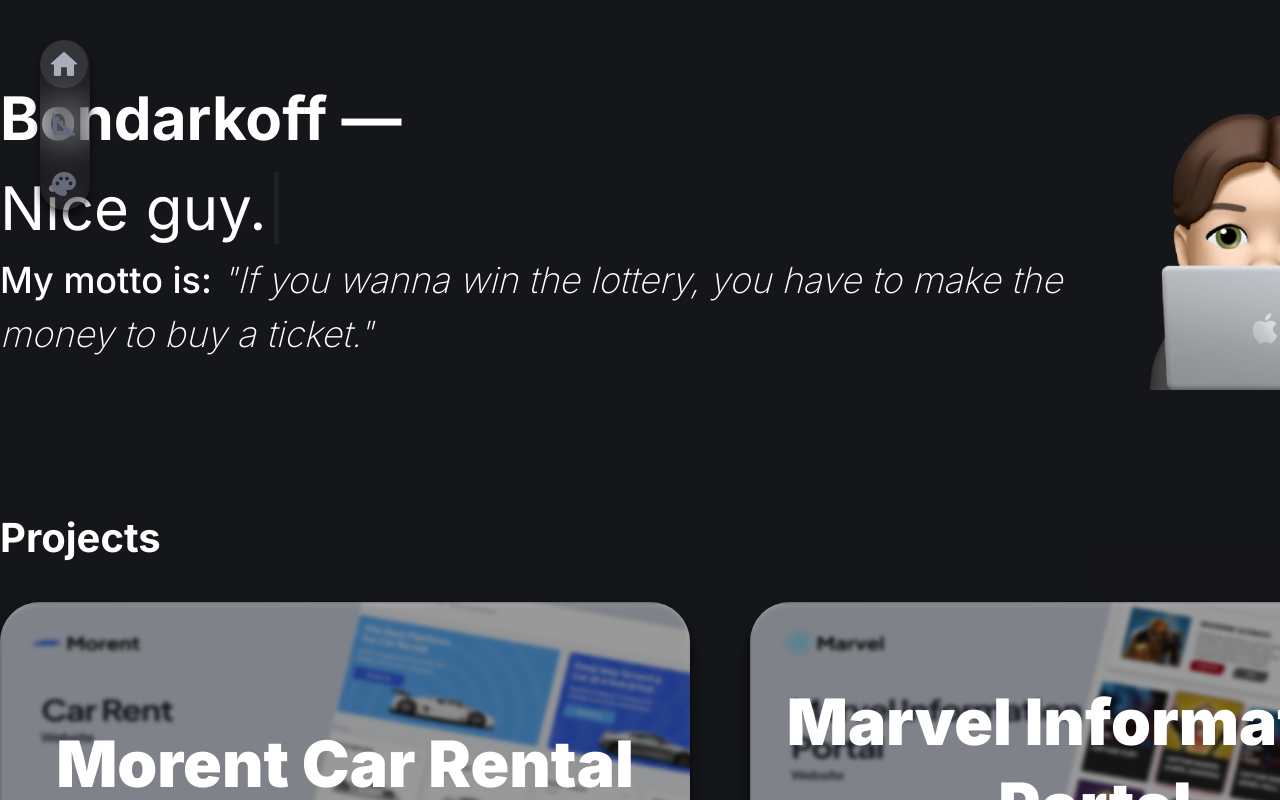
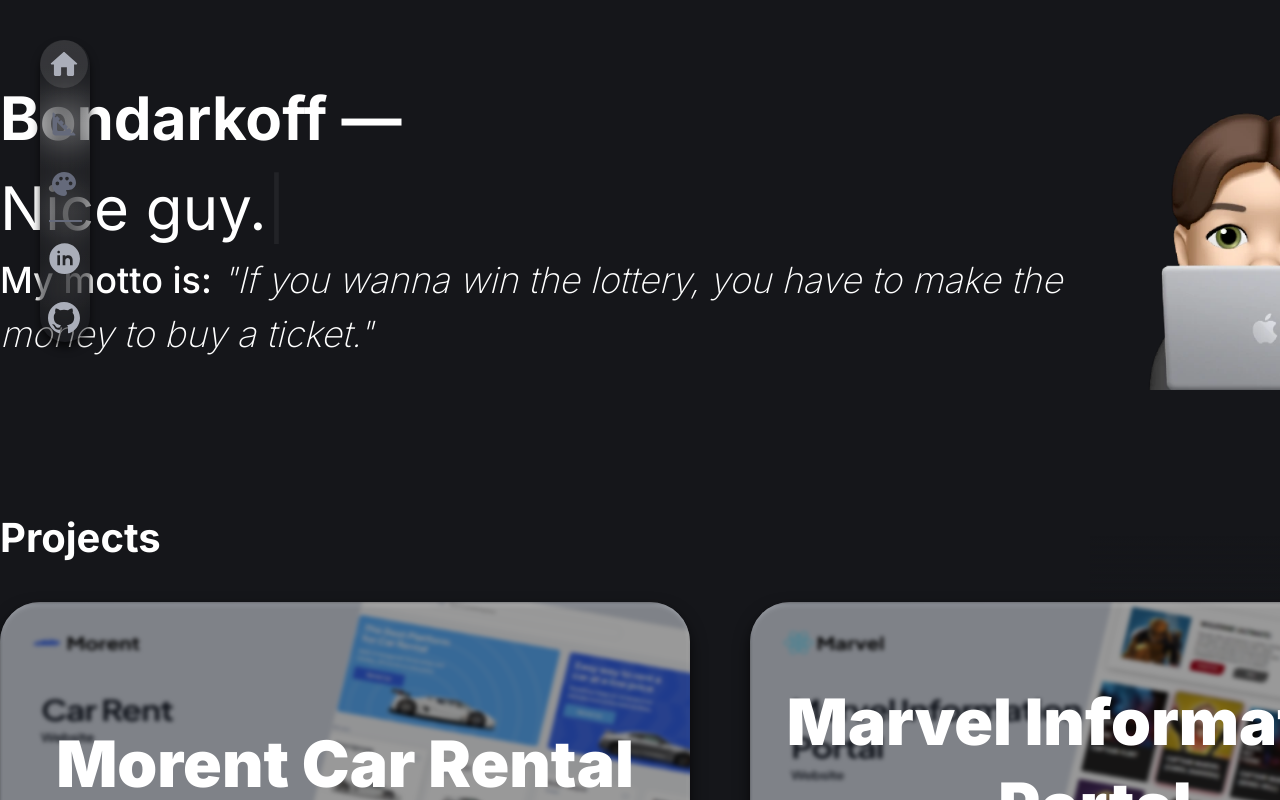
Before and after one commit to bondarkoff/next-portfolio, a Next.js app: page / in a window 1280 px wide. Shown: the top 800 px of the page. Built offline with nearby package versions, Linux system fonts and the light colour scheme.

Commit message:
added social links to sidebar + improve styles

```diff
--- a/src/components/ui/sidebar/Sidebar.js
+++ b/src/components/ui/sidebar/Sidebar.js
@@ -1,8 +1,10 @@
 import { useEffect, useRef, useState } from 'react';
 import styles from './Sidebar.module.scss';
+import { LinkedinIcon } from '@/components/assets/LinkedinIcon';
+import { GithubIcon } from '@/components/assets/GithubIcon';
 
 export const Sidebar = () => {
-    const [activeSection, setActiveSection] = useState(null);
+    const [activeSection, setActiveSection] = useState('projects');
     const sidebarRef = useRef(null);
 
     useEffect(() => {
@@ -85,6 +87,23 @@
                             </svg>
                         </a>
                     </li>
+                    <li className={styles['sidebar__divider']}></li>
+                    <li>
+                        <a
+                            href='https://www.linkedin.com/in/yehor-bondarkov/'
+                            className={styles['sidebar__social']}
+                            target='_blank'>
+                            <LinkedinIcon width={48} height={48} />
+                        </a>
+                    </li>
+                    <li>
+                        <a
+                            href='https://github.com/bondarkoff'
+                            className={styles['sidebar__social']}
+                            target='_blank'>
+                            <GithubIcon width={48} height={48} />
+                        </a>
+                    </li>
                 </ul>
             </nav>
         </aside>
--- a/src/components/ui/sidebar/Sidebar.module.scss
+++ b/src/components/ui/sidebar/Sidebar.module.scss
@@ -2,7 +2,6 @@
     display: flex;
     flex-direction: column;
     position: fixed;
-    height: 170px;
     width: 50px;
     background: linear-gradient(180deg, rgba(255, 255, 255, 0.05) 0%, rgba(255, 255, 255, 0) 100%),
         rgba(0, 0, 0, 0.1);
@@ -12,7 +11,8 @@
     border-radius: 80px;
     margin: 40px;
     &__link,
-    &__active {
+    &__active,
+    &__social {
         display: flex;
         justify-content: center;
         align-items: center;
@@ -21,12 +21,21 @@
         color: #fff;
         width: 48px;
         height: 48px;
+        transition: all 0.2s ease;
         &:active,
         &:focus,
         &:hover {
             background: rgba(255, 255, 255, 0.1);
             border-radius: 32px;
         }
+        &:hover {
+            transform: scale(1.05);
+        }
+    }
+    &__divider {
+        margin: 0 auto;
+        width: 66%;
+        border-top: 2px solid #656a7b;
     }
     &__active {
         background: rgba(255, 255, 255, 0.1);
```
